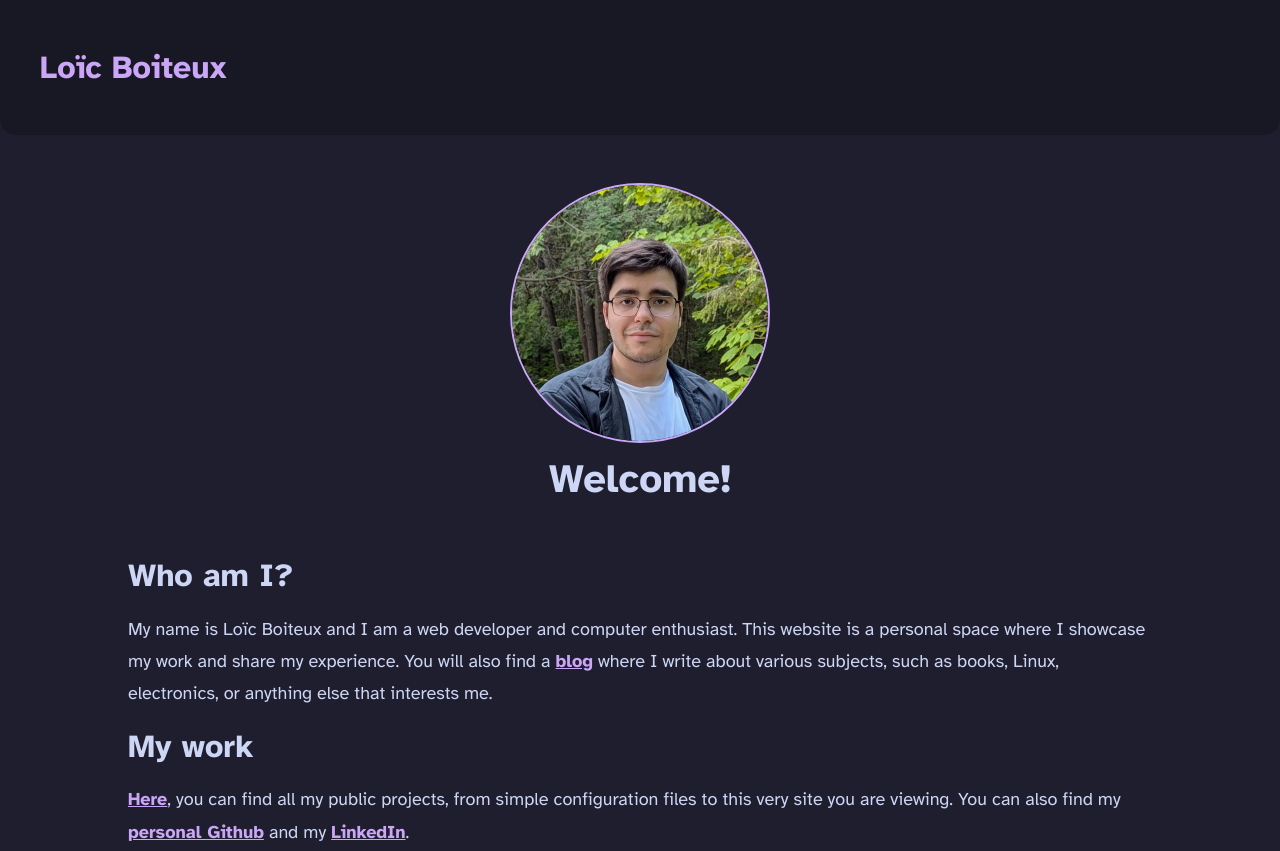
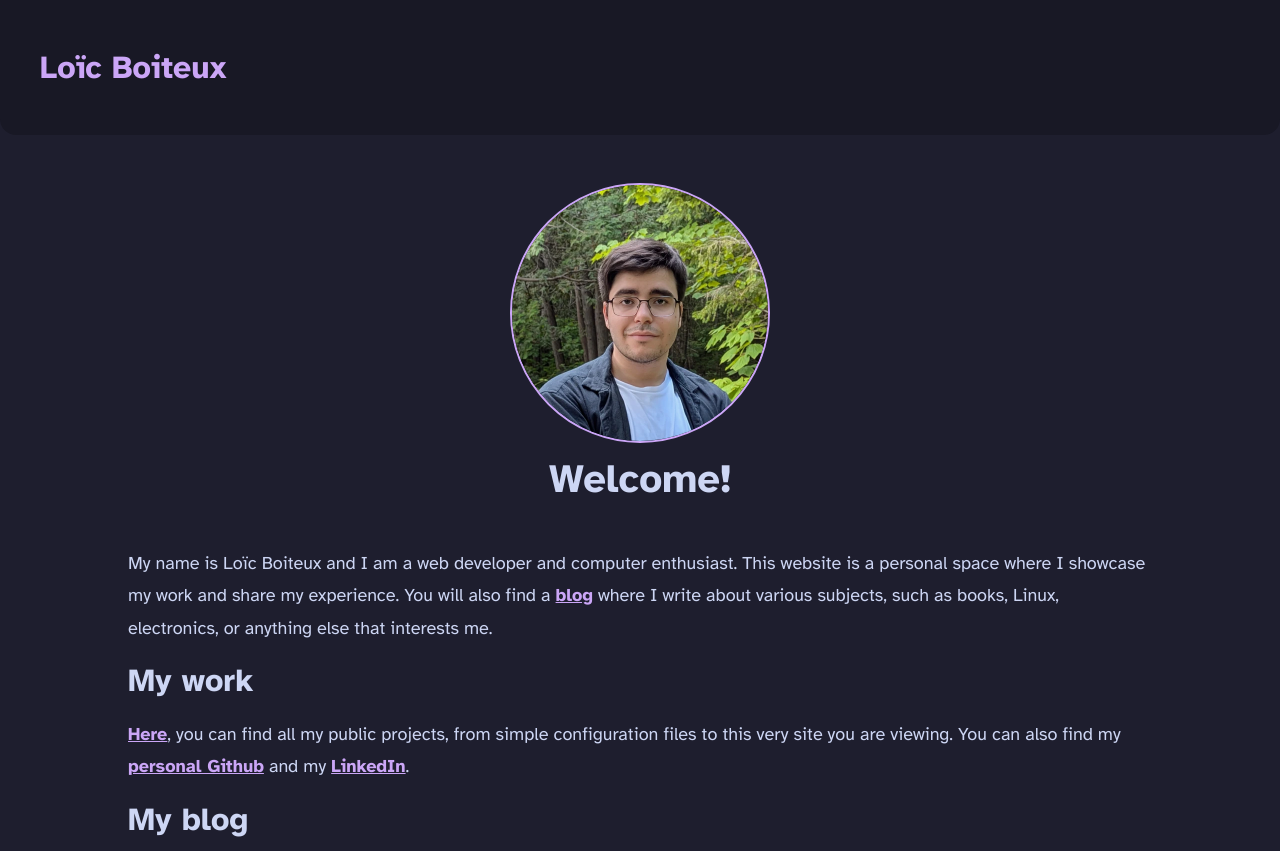
Before and after one commit to BoiteuxL/d34dblog, an Eleventy site: page src/content/en/home-en.html in a window 1280 px wide. Shown: the top 851 px of the page. Built offline with nearby package versions, Linux system fonts and the light colour scheme; Eleventy itself is replaced by a stand-in of ours; files that its build step writes are made by us from their sources; what markdown-it-link-attributes would draw is missing.

Commit message:
Edited from page

```diff
--- a/src/content/en/home-en.html
+++ b/src/content/en/home-en.html
@@ -5,8 +5,6 @@ permalink: /en/
 <section id="home-boss">
     <img src="/assets/images/the_boss.webp" alt="Photo de Loïc Boiteux" loading="eager" width="300" height="300">
     <h1>Welcome!</h1>
-    <div>
-        <h2>Who am I?</h2>
     <p>
         My name is Loïc Boiteux and I am a web developer and computer enthusiast.
         This website is a personal space where I showcase my work
@@ -15,7 +13,6 @@ permalink: /en/
         where I write about various subjects, such as books, Linux,
         electronics, or anything else that interests me.
     </p>
-    </div>
 </section>
 <section id="home-work">
     <h2>My work</h2>
```
Also changed, not shown: src/content/fr/home-fr.html (+0 -3 lines). Lines whose indentation alone changed are shown as unchanged.
